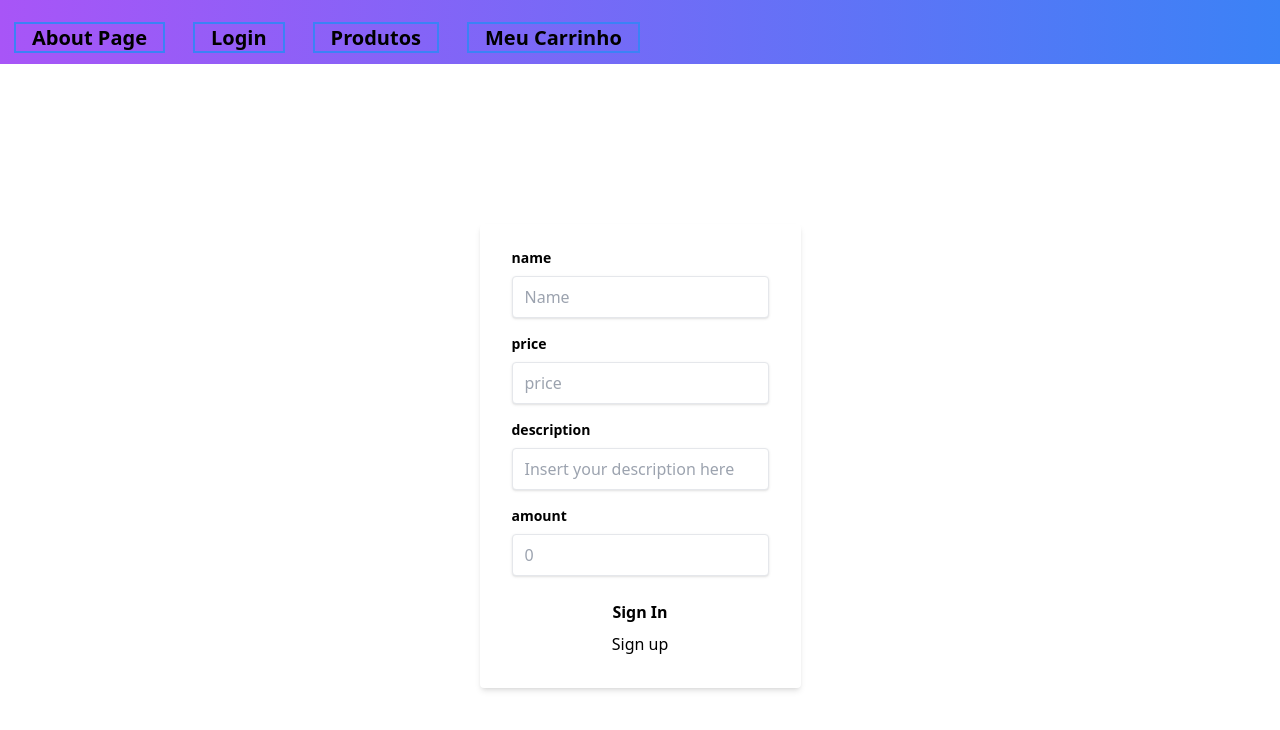
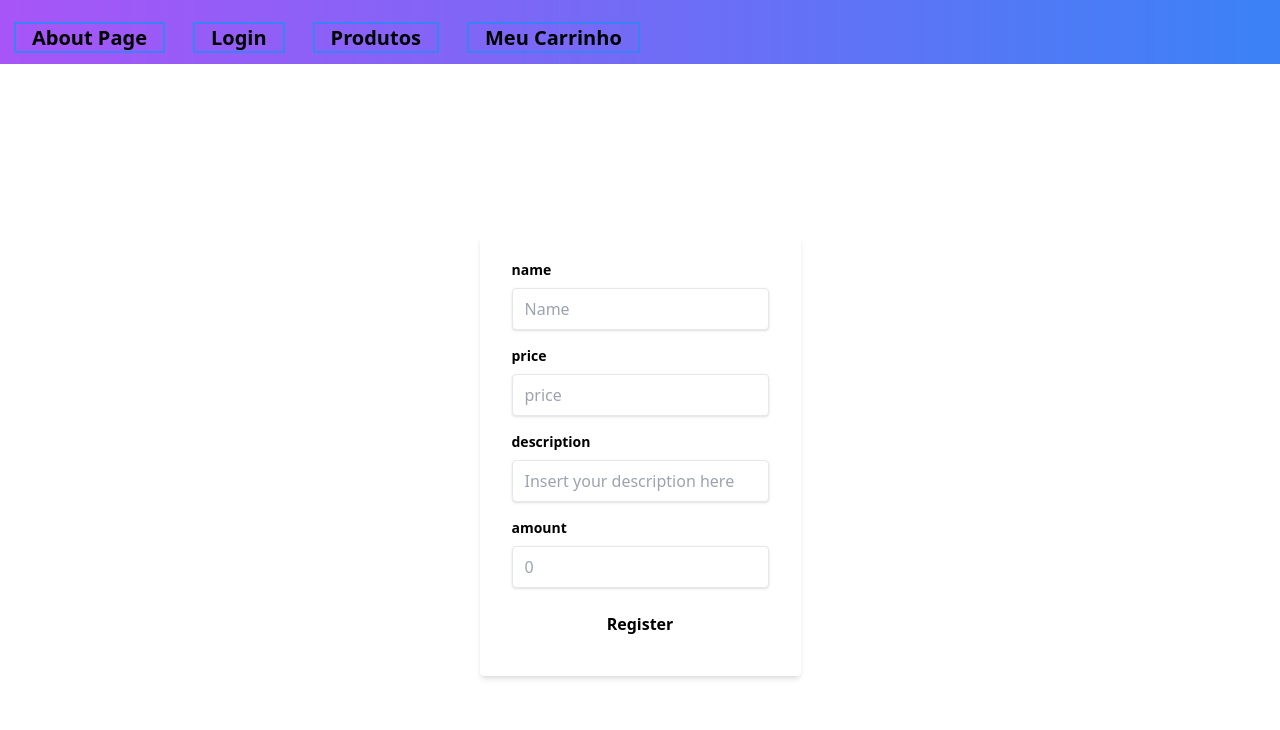
Before and after one commit to pedrohba1/ppi-final, a Nuxt app in the folder front-end/: page /product/create in a window 1280 px wide. Shown: the top 730 px of the page. Built offline with nearby package versions, Linux system fonts and the light colour scheme.

Commit message:
createproduct feita pt1

```diff
--- a/front-end/components/CreateProductView.vue
+++ b/front-end/components/CreateProductView.vue
@@ -79,11 +79,8 @@
               type="button"
               @click="onSubmit"
             >
-              Sign In
+              Register
             </button>
-          </div>
-          <div>
-            <NuxtLink :to="{ path: `/register` }">Sign up </NuxtLink>
           </div>
         </form>
       </div>
@@ -92,7 +89,7 @@
 
   <script>
   import Vue from 'vue'
-  // import createProduct from 'services/api/axios/createProduct'
+import createProduct from 'services/api/axios/createProduct'
 
 
   export default Vue.extend({
@@ -107,12 +104,14 @@
     },
     methods: {
       async onSubmit() {
-        // const data = {
-        //   password: this.password,
-        //   email: this.email,
-        // }
+        const data = {
+          price: this.price,
+          name: this.name,
+          amount: this.amount,
+          description: this.description
+        }
 
-        // await login({ ...data })
+        await createProduct({ ...data })
 
       },
     },
```
